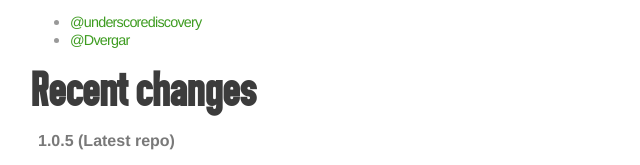
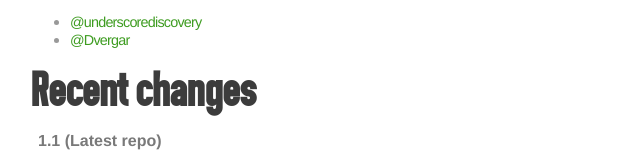
Before and after one commit to snowkit/differ, a plain HTML site: page docs/index.html in a window 1280 px wide. Shown: the part 1564-1729 px from the top of the page, 250-890 px from the left. Drawn offline with Linux system fonts and the light colour scheme.

```diff
--- a/docs/index.html
+++ b/docs/index.html
@@ -115,7 +115,7 @@
 <li><a href="http://github.com/Dvergar">@Dvergar</a></li>
 </ul>
 <h1 id="recent-changes">Recent changes</h1>
-<p><strong>1.0.5 (Latest repo)</strong></p>
+<p><strong>1.1 (Latest repo)</strong></p>
 <ul>
 <li>Added documentation and clean up of code</li>
 <li>Renamed <code>BaseShape</code> to <code>Shape</code>, continued refactoring</li>
```
